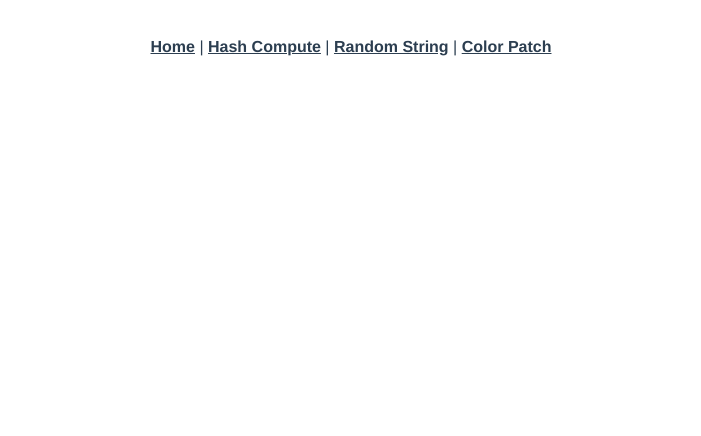
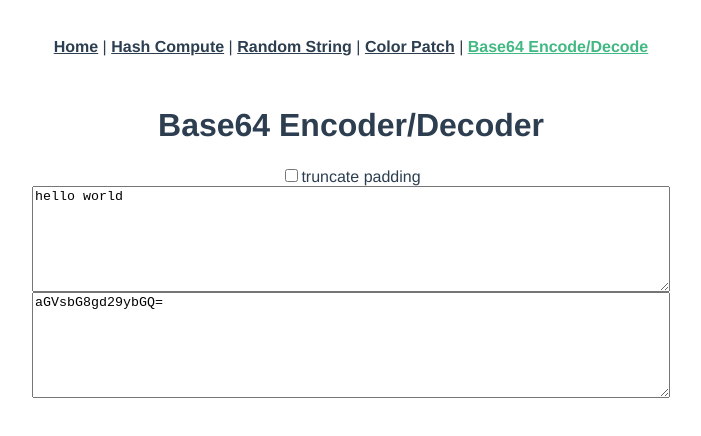
Before and after one commit to SoloSynth1/coders-toolbox, a Vue app: page /base64-encode-decode in a window 1280 px wide. Shown: the top 436 px of the page, without its empty margins (289-990 px from the left). Built offline with nearby package versions, Linux system fonts and the light colour scheme.

Commit message:
add base64 encoder/decoder

```diff
--- a/src/App.vue
+++ b/src/App.vue
@@ -4,7 +4,8 @@
       <router-link to="/">Home</router-link> |
       <router-link to="/hash-compute">Hash Compute</router-link> |
       <router-link to="/random-string">Random String</router-link> |
-      <router-link to="/color-patch">Color Patch</router-link>
+      <router-link to="/color-patch">Color Patch</router-link> |
+      <router-link to="/base64-encode-decode">Base64 Encode/Decode</router-link>
     </div>
     <router-view/>
   </div>
--- /dev/null
+++ b/src/components/molecules/Base64EncDec.vue
@@ -0,0 +1,57 @@
+<template>
+  <div>
+    <h1>Base64 Encoder/Decoder</h1>
+    <span><input type="checkbox" v-model="truncatePadding" @change="handleEncode(textDecoded)"/>truncate padding</span>
+    <InputBox @change="handleEncode($event)" :default-value="textDecoded"></InputBox>
+    <InputBox @change="handleDecode($event)" :default-value="textEncoded"></InputBox>
+    <span class="error" v-if="decodeError">Decode Error</span>
+  </div>
+</template>
+
+<script>
+import InputBox from "@/components/atoms/InputBox"
+
+export default {
+  name: "Base64EncDec",
+  components: {
+    InputBox
+  },
+  data: () => {
+    return {
+      textDecoded: "hello world",
+      textEncoded: "",
+      decodeError: false,
+      truncatePadding: false
+    }
+  },
+  methods: {
+    handleEncode(ev) {
+      this.textDecoded = ev;
+      let encoded = btoa(this.textDecoded);
+      if (this.truncatePadding) {
+        encoded = encoded.replace(/=+$/g, "")
+      }
+      this.textEncoded = encoded;
+    },
+    handleDecode(ev) {
+      this.textEncoded = ev;
+      try {
+        this.textDecoded = atob(this.textEncoded);
+        this.decodeError = false
+      } catch (e) {
+        this.decodeError = true
+      }
+
+    }
+  },
+  async created() {
+    this.handleEncode(this.textDecoded);
+  }
+}
+</script>
+
+<style scoped>
+.error {
+  color: red;
+}
+</style>
--- a/src/router/index.js
+++ b/src/router/index.js
@@ -4,6 +4,7 @@ import Home from '@/components/molecules/Home.vue'
 import HashCompute from '@/components/molecules/HashCompute'
 import RandomStringGenerator from "@/components/molecules/RandomStringGenerator";
 import ColorPatchMaker from "@/components/molecules/ColorPatchMaker";
+import Base64EncDec from "@/components/molecules/Base64EncDec";
 
 Vue.use(VueRouter)
 
@@ -27,6 +28,11 @@ const routes = [
     path: '/color-patch',
     name: 'Color Patch Maker',
     component: ColorPatchMaker
+  },
+  {
+    path: '/base64-encode-decode',
+    name: 'Base64 Encode/Decode',
+    component: Base64EncDec
   }
 ]
 
```
